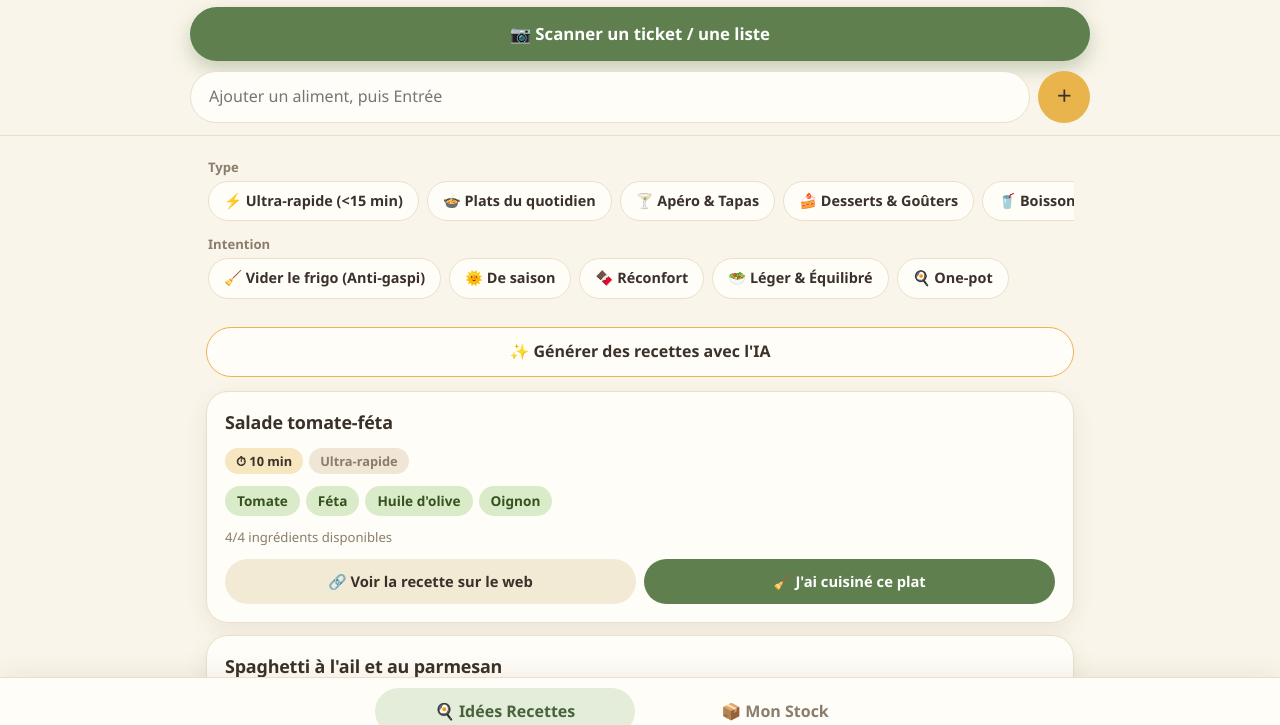
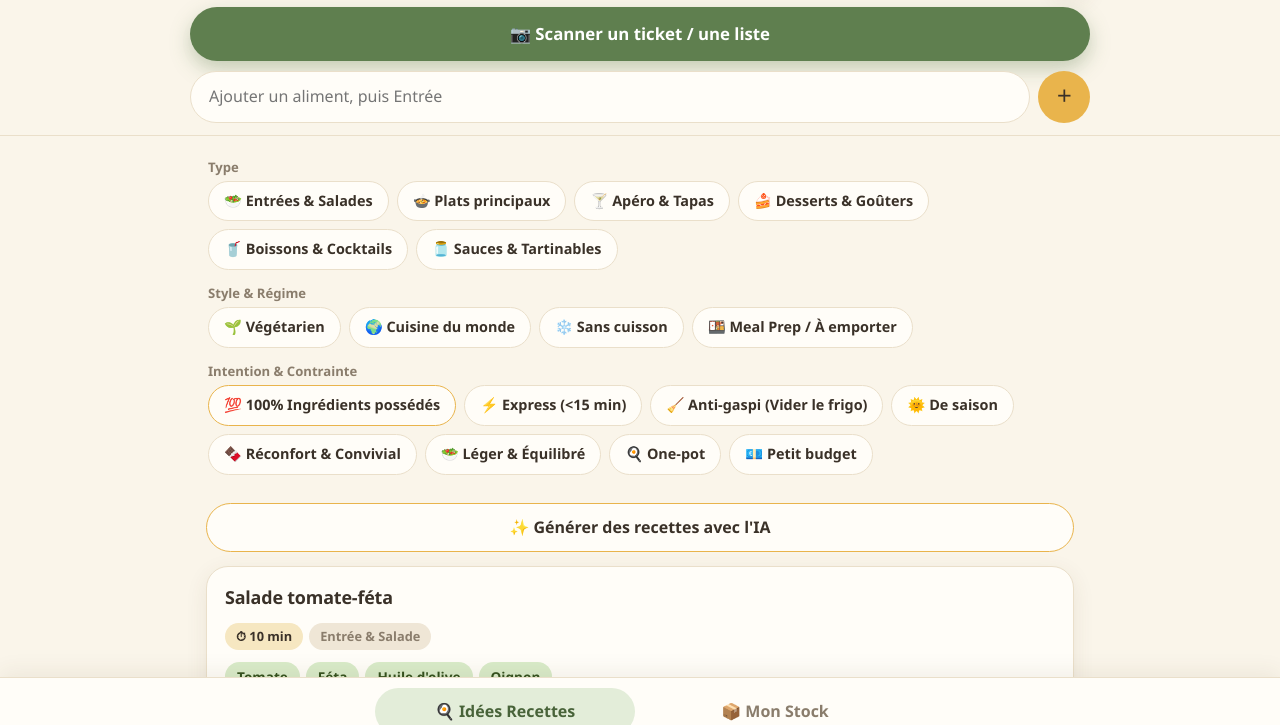
Before and after one commit to Nonifo974/on-mange-quoi, a plain HTML site: page index.html in a window 1280 px wide. Shown: the part 55-780 px from the top of the page. Drawn offline with Linux system fonts and the light colour scheme.

Commit message:
Add files via upload

```diff
--- a/index.html
+++ b/index.html
@@ -97,6 +97,8 @@ details[open] .chev{transform:rotate(90deg)}
 .keyin:focus{border-color:var(--accent)}
 .chip.perm{box-shadow:inset 0 0 0 2px var(--gold)}
 .chip.perm .pin{background:#f6e7c1}
+@media(min-width:700px){.frow{flex-wrap:wrap;overflow:visible}}
+.f[data-f="all"]{border-color:var(--gold)}
 @media(prefers-reduced-motion:reduce){*{animation:none!important;transition:none!important}}
 </style>
 </head>
@@ -115,7 +117,8 @@ details[open] .chev{transform:rotate(90deg)}
   <section class="tab active" id="tab-rec">
     <div class="filters">
       <div class="flabel">Type</div><div class="frow" id="fType"></div>
-      <div class="flabel">Intention</div><div class="frow" id="fInt"></div>
+      <div class="flabel">Style &amp; Régime</div><div class="frow" id="fStyle"></div>
+      <div class="flabel">Intention &amp; Contrainte</div><div class="frow" id="fInt"></div>
     </div>
     <button class="ai" id="genAI">✨ Générer des recettes avec l'IA</button>
     <div class="grid" id="recipes"></div>
@@ -168,26 +171,35 @@ const CATS=[
 ];
 const DEF_STAPLES=["Huile d'olive","Sel","Poivre","Ail","Oignon"];
 const FILTERS=[
- {id:'ultra',g:'t',l:'⚡ Ultra-rapide (<15 min)',kw:'rapide'},{id:'quotidien',g:'t',l:'🍲 Plats du quotidien',kw:'quotidien'},
+ {id:'entree',g:'t',l:'🥗 Entrées & Salades',kw:'entree'},{id:'plat',g:'t',l:'🍲 Plats principaux',kw:'plat'},
  {id:'apero',g:'t',l:'🍸 Apéro & Tapas',kw:'apero'},{id:'dessert',g:'t',l:'🍰 Desserts & Goûters',kw:'dessert'},
- {id:'boisson',g:'t',l:'🥤 Boissons & Cocktails',kw:'boisson'},
- {id:'vider',g:'i',l:'🧹 Vider le frigo (Anti-gaspi)',kw:'frigo'},{id:'saison',g:'i',l:'🌞 De saison',kw:'saison'},
- {id:'confort',g:'i',l:'🍫 Réconfort',kw:'confort'},{id:'leger',g:'i',l:'🥗 Léger & Équilibré',kw:'leger'},{id:'onepot',g:'i',l:'🍳 One-pot',kw:'one'}
+ {id:'boisson',g:'t',l:'🥤 Boissons & Cocktails',kw:'boisson'},{id:'sauce',g:'t',l:'🫙 Sauces & Tartinables',kw:'sauce'},
+ {id:'vege',g:'r',l:'🌱 Végétarien',kw:'vege'},{id:'monde',g:'r',l:'🌍 Cuisine du monde',kw:'monde'},
+ {id:'sanscuisson',g:'r',l:'❄️ Sans cuisson',kw:'sans cuisson'},{id:'mealprep',g:'r',l:'🍱 Meal Prep / À emporter',kw:'meal'},
+ {id:'all',g:'i',l:'💯 100% Ingrédients possédés',kw:'zzz-none'},{id:'express',g:'i',l:'⚡ Express (<15 min)',kw:'express'},
+ {id:'vider',g:'i',l:'🧹 Anti-gaspi (Vider le frigo)',kw:'gaspi'},{id:'saison',g:'i',l:'🌞 De saison',kw:'saison'},
+ {id:'confort',g:'i',l:'🍫 Réconfort & Convivial',kw:'confort'},{id:'leger',g:'i',l:'🥗 Léger & Équilibré',kw:'leger'},
+ {id:'onepot',g:'i',l:'🍳 One-pot',kw:'one'},{id:'budget',g:'i',l:'💶 Petit budget',kw:'budget'}
 ];
 const R=(title,min,theme,tags,ing)=>({title,minutes:min,prepTime:min+' min',theme,tags,ingredients:ing});
 const MOCK=[
- R('Salade tomate-féta',10,'Ultra-rapide',['ultra','leger','saison','vider'],['Tomate','Féta',"Huile d'olive",'Oignon']),
- R("Spaghetti à l'ail et au parmesan",15,'Plat du quotidien',['ultra','quotidien','confort'],['Pâtes','Ail','Parmesan',"Huile d'olive"]),
- R('Omelette aux champignons',12,'Ultra-rapide',['ultra','quotidien','vider'],['Oeuf','Champignon','Beurre','Sel']),
- R('Poulet rôti aux pommes de terre',55,'Réconfort',['quotidien','confort','onepot'],['Poulet','Pomme de terre','Ail',"Huile d'olive"]),
- R('Risotto aux courgettes',35,'One-pot',['onepot','confort','quotidien','saison'],['Riz','Courgette','Oignon','Parmesan']),
- R('Tapenade et toasts',10,'Apéro',['apero','ultra'],['Olive','Pain','Ail',"Huile d'olive"]),
- R('Mousse au chocolat',25,'Dessert',['dessert','confort'],['Chocolat','Oeuf','Sucre']),
- R('Crumble aux pommes',45,'Dessert',['dessert','confort','saison'],['Pomme','Farine','Beurre','Sucre']),
- R('Mojito',5,'Boisson',['boisson','apero','ultra'],['Menthe','Citron vert','Sucre','Rhum']),
- R('Curry de pois chiches',30,'One-pot',['onepot','leger','quotidien','vider'],['Pois chiche','Lait de coco','Oignon','Curry','Riz']),
- R('Houmous maison',10,'Apéro',['apero','leger','ultra'],['Pois chiche','Ail','Citron',"Huile d'olive"]),
- R('Soupe de légumes',35,'Léger',['leger','onepot','saison','vider'],['Carotte','Poireau','Pomme de terre','Oignon'])
+ R('Salade tomate-féta',10,'Entrée & Salade',['entree','express','leger','saison','vege','sanscuisson','vider','budget'],['Tomate','Féta',"Huile d'olive",'Oignon']),
+ R("Spaghetti à l'ail et au parmesan",15,'Plat principal',['plat','vege','monde','confort','budget'],['Pâtes','Ail','Parmesan',"Huile d'olive"]),
+ R('Omelette aux champignons',12,'Plat principal',['plat','express','vege','vider','budget'],['Oeuf','Champignon','Beurre','Sel']),
+ R('Poulet rôti aux pommes de terre',55,'Plat principal',['plat','confort','onepot','mealprep'],['Poulet','Pomme de terre','Ail',"Huile d'olive"]),
+ R('Risotto aux courgettes',35,'Plat principal',['plat','vege','monde','onepot','confort','saison','vider'],['Riz','Courgette','Oignon','Parmesan']),
+ R('Tapenade et toasts',10,'Apéro & Tartinade',['apero','sauce','express','vege','sanscuisson','monde'],['Olive','Pain','Ail',"Huile d'olive"]),
+ R('Mousse au chocolat',25,'Dessert',['dessert','vege','confort','budget'],['Chocolat','Oeuf','Sucre']),
+ R('Crumble aux pommes',45,'Dessert',['dessert','vege','confort','saison','budget'],['Pomme','Farine','Beurre','Sucre']),
+ R('Mojito',5,'Boisson',['boisson','apero','express','vege','sanscuisson'],['Menthe','Citron vert','Sucre','Rhum']),
+ R('Curry de pois chiches',30,'Plat principal',['plat','vege','monde','onepot','leger','mealprep','budget','vider'],['Pois chiche','Lait de coco','Oignon','Curry','Riz']),
+ R('Houmous maison',10,'Sauce & Tartinade',['sauce','apero','vege','monde','sanscuisson','express','leger','budget'],['Pois chiche','Ail','Citron',"Huile d'olive"]),
+ R('Soupe de légumes',35,'Plat principal',['plat','vege','leger','onepot','saison','mealprep','budget','vider'],['Carotte','Poireau','Pomme de terre','Oignon']),
+ R('Taboulé frais',20,'Entrée & Salade',['entree','vege','monde','sanscuisson','mealprep','leger','saison','budget'],['Semoule','Tomate','Concombre','Menthe','Citron']),
+ R('Guacamole',10,'Sauce & Tartinade',['sauce','apero','vege','monde','sanscuisson','express','leger'],['Avocat','Citron vert','Oignon','Sel']),
+ R('Pâtes au thon et à la tomate',20,'Plat principal',['plat','mealprep','budget','confort'],['Pâtes','Thon','Tomate','Oignon']),
+ R('Smoothie banane-lait',5,'Boisson',['boisson','vege','express','sanscuisson','leger'],['Banane','Lait','Miel']),
+ R('Quiche courgette-chèvre',50,'Plat principal',['plat','vege','mealprep','confort','vider'],['Oeuf','Crème','Courgette','Chèvre','Farine'])
 ];
 const DEMO_STOCK=[['Tomate',0],['Féta',1],['Oeuf',1],['Pâtes',2],['Parmesan',1],['Courgette',0],['Riz',2],['Citron',0],['Pomme de terre',0],['Carotte',0],['Pois chiche',2],['Beurre',1],['Farine',2],['Champignon',0]].map(([name,c])=>({name,category:CATS[c].n}));
 const MOCK_SCAN=[['Tomate',0],['Poulet',3],['Yaourt',1],['Chocolat',6],['Lait',1],['Brocoli',0],['Eau',7]].map(([name,c])=>({name,category:CATS[c].n}));
@@ -211,14 +223,14 @@ let S=load();
 function load(){try{const d=JSON.parse(localStorage.getItem(KEY));if(d&&d.stock){
     if(d.staples){d.staples.filter(x=>x.on).forEach(x=>{if(!d.stock.some(y=>norm(y.name)===norm(x.name)))d.stock.push({name:x.name,category:CATS[4].n,perm:true})});delete d.staples}
     d.stock.forEach(x=>{if(x.perm===undefined&&DEF_STAPLES.some(n=>norm(n)===norm(x.name)))x.perm=true});
-    return d}}catch(e){}
+    d.filters=(d.filters||[]).filter(id=>FILTERS.some(f=>f.id===id));return d}}catch(e){}
   return{stock:[...DEMO_STOCK,...DEF_STAPLES.map(name=>({name,category:CATS[4].n,perm:true}))],filters:[],aiRecipes:null,apiKey:''}}
 function save(){try{localStorage.setItem(KEY,JSON.stringify(S))}catch(e){}}
 
 /* ============ COUCHE IA (Google Gemini) – fonctions isolées ============ */
-const GEMINI_MODEL='gemini-3.8-flash';
+const GEMINI_MODEL='gemini-2.5-flash';
 const PROMPT_VISION=`Analyse cette image de liste/ticket/frigo. Extrais uniquement les aliments comestibles. Standardise chaque nom : au singulier, en français, sans marque, sans poids ni volume (ex: écrire 'Tomate' et JAMAIS 'Tomates cerises bio 500g'). Associe chaque aliment à l'une des 8 catégories définies : ${CATS.map(c=>c.n).join(' | ')}. Réponds au format JSON strict : [{"name": "Tomate", "category": "Légumes & Fruits"}]`;
-const promptRecipes=list=>`À partir de cet inventaire d'aliments : [${list.join(', ')}], propose 4 recettes réelles et populaires. Priorise les recettes utilisant le maximum d'ingrédients du stock. Le champ theme doit être l'un de : Ultra-rapide, Plat du quotidien, Apéro, Dessert, Boisson, Anti-gaspi, De saison, Réconfort, Léger, One-pot. Réponds au format JSON strict : [{"title":"Nom de la recette","prepTime":"15 min","theme":"Ultra-rapide","usedIngredients":["Tomate","Féta"],"missingIngredients":["Huile d'olive"],"recipeUrl":"https://www.marmiton.org/recettes/recherche.aspx?aqt=tomate+feta"}]`;
+const promptRecipes=list=>`À partir de cet inventaire d'aliments : [${list.join(', ')}], propose 4 recettes réelles et populaires. Priorise les recettes utilisant le maximum d'ingrédients du stock. Le champ theme contient un ou plusieurs thèmes séparés par des virgules, choisis parmi : Entrée, Plat principal, Apéro, Dessert, Boisson, Sauce, Végétarien, Cuisine du monde, Sans cuisson, Meal prep, Express, Anti-gaspi, De saison, Réconfort, Léger, One-pot, Petit budget. Réponds au format JSON strict : [{"title":"Nom de la recette","prepTime":"15 min","theme":"Ultra-rapide","usedIngredients":["Tomate","Féta"],"missingIngredients":["Huile d'olive"],"recipeUrl":"https://www.marmiton.org/recettes/recherche.aspx?aqt=tomate+feta"}]`;
 
 async function callGemini(parts){
   const cleanKey=(S.apiKey||'').trim();
@@ -271,19 +283,19 @@ function renderStock(){
 /* ============ RECETTES ============ */
 function renderFilters(){
   const mk=g=>FILTERS.filter(f=>f.g===g).map(f=>`<button class="f ${S.filters.includes(f.id)?'on':''}" data-f="${f.id}">${f.l}</button>`).join('');
-  $('#fType').innerHTML=mk('t');$('#fInt').innerHTML=mk('i');
+  $('#fType').innerHTML=mk('t');$('#fStyle').innerHTML=mk('r');$('#fInt').innerHTML=mk('i');
 }
 function tagsOf(r){
   if(r.tags&&r.tags.length)return r.tags;
-  const th=norm(r.theme||'');
-  return FILTERS.filter(f=>th.includes(f.kw)||(f.id==='ultra'&&r.minutes<15)).map(f=>f.id);
+  const th=(r.theme||'').toLowerCase().normalize('NFD').replace(/[\u0300-\u036f]/g,'');
+  return FILTERS.filter(f=>th.includes(f.kw)||(f.id==='express'&&r.minutes<15)).map(f=>f.id);
 }
 const searchUrl=t=>'https://www.marmiton.org/recettes/recherche.aspx?aqt='+encodeURIComponent(t).replace(/%20/g,'+');
 function renderRecipes(){
   const have=owned(),src=S.aiRecipes||MOCK;
-  const act=g=>S.filters.filter(id=>FILTERS.find(f=>f.id===id).g===g);
+  const act=g=>S.filters.filter(id=>id!=='all'&&FILTERS.find(f=>f.id===id).g===g);
   const list=src.map(r=>({...r,used:r.ingredients.filter(i=>have.has(norm(i))),miss:r.ingredients.filter(i=>!have.has(norm(i)))}))
-    .filter(r=>{const t=tagsOf(r);return['t','i'].every(g=>!act(g).length||act(g).some(id=>t.includes(id)))})
+    .filter(r=>{const t=tagsOf(r);return(!S.filters.includes('all')||r.miss.length===0)&&['t','r','i'].every(g=>!act(g).length||act(g).some(id=>t.includes(id)))})
     .sort((a,b)=>b.used.length/b.ingredients.length-a.used.length/a.ingredients.length);
   $('#recipes').innerHTML=list.length?list.map(r=>`<article class="recipe" data-title="${esc(r.title)}">
     <h3>${esc(r.title)}</h3>
```
